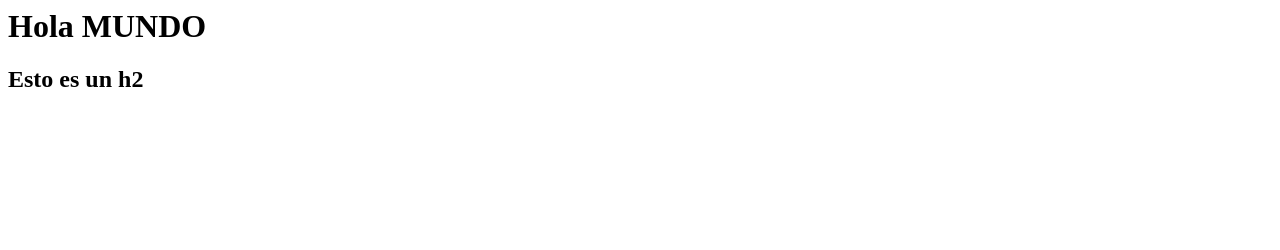
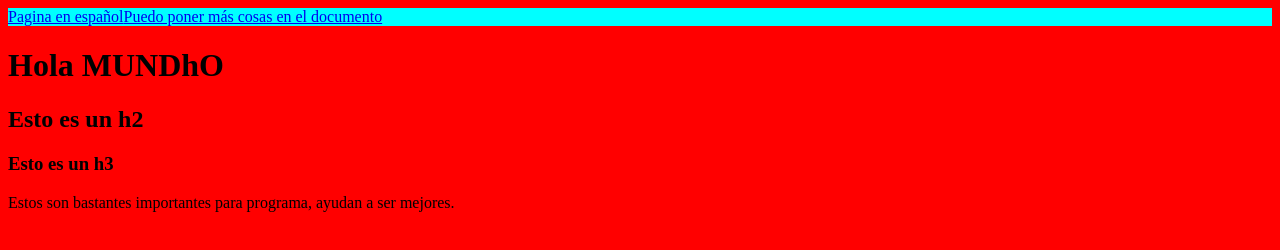
Before and after one commit to Mahatmasalgado/PruebaVSCWEB, a plain HTML site: page index.html in a window 1280 px wide. Drawn offline with Linux system fonts and the light colour scheme.

Commit message:
tercer commit

```diff
--- a/index.html
+++ b/index.html
@@ -1,2 +1,22 @@
-<h1>Hola MUNDO</h1>
+<!DOCTYPE html>
+<html lang="es">
+<head>
+    <meta charset="UTF-8">
+    <meta name="viewport" content="width=device-width, initial-scale=1.0">
+    <title>Mi primera Prueba</title>
+    <link rel="stylesheet" href="style.css">
+</head>
+
+<nav>
+    <a href="contenido.html">Pagina en español</a>
+    <a href="#">Puedo poner más cosas en el documento </a>
+</nav>
+
+<body>
+
+    <h1>Hola MUNDhO</h1>
+</body>
+</html>
 <h2>Esto es un h2 </h2>
+<h3>Esto es un h3</h3>
+Estos son bastantes importantes para programa, ayudan a ser mejores.
--- /dev/null
+++ b/style.css
@@ -0,0 +1,8 @@
+html{
+    background-color: red;
+}
+
+nav{
+    display: flex;
+    background-color: aqua;
+}
```
Also changed, not shown: contenido.html (added).
